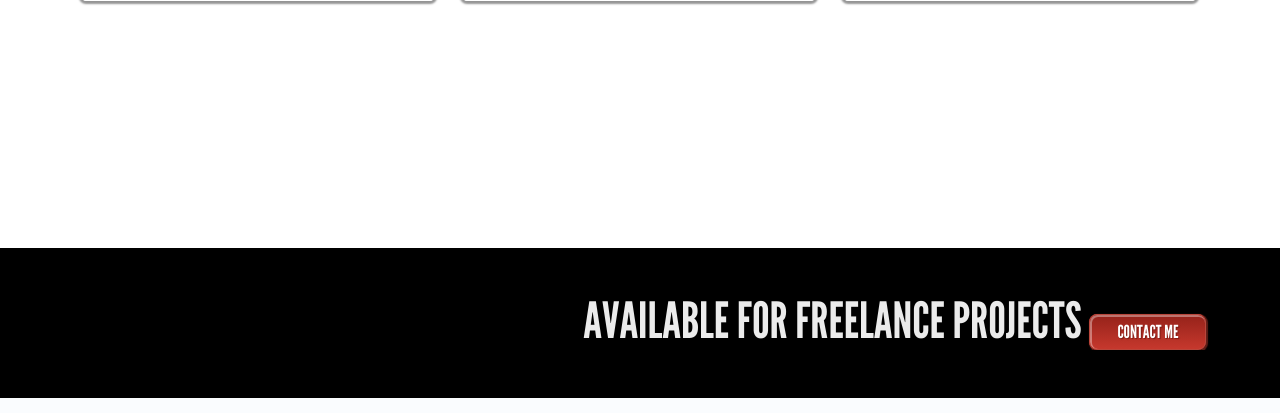
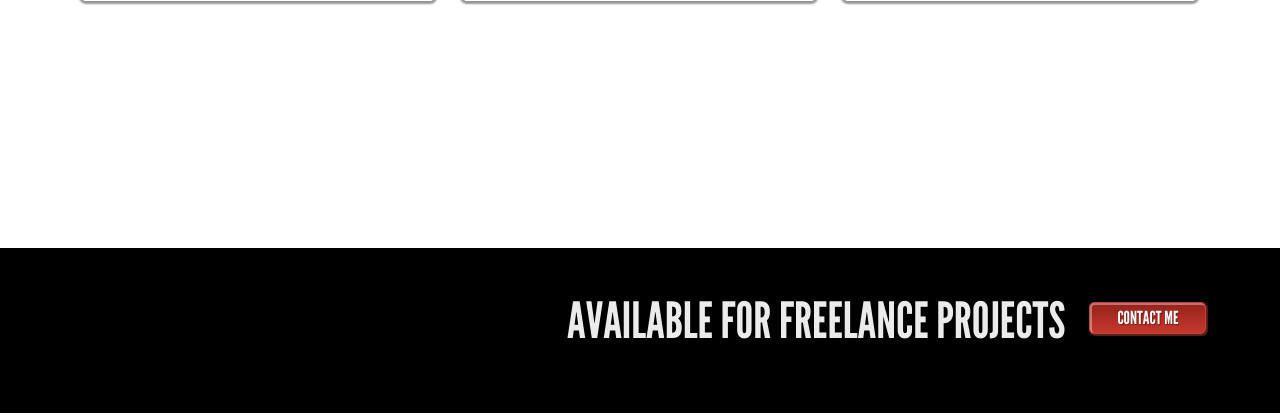
Before and after one commit to thelando618/1140portfolio, a PHP site: page /home.php in a window 1280 px wide. Shown: the part 811-1224 px from the top of the page. Run offline with PHP 8.4, Linux system fonts and the light colour scheme; some libraries are stand-ins or nearby versions.

Commit message:
Finalizing footer.

```diff
--- a/css/styles.css
+++ b/css/styles.css
@@ -162,12 +162,13 @@
 	}
 	.footer-container h1 {
 		color: #ebebeb;
+		display: inline;
 		font-family: 'League Gothic';
 		font-size: 3.125em;
 		line-height: 1em;
 		padding-bottom: 0.5em 0;
 	}
-	.footer-container h1 a.btn {
+	.footer-container a.btn {
 		background: #C14E43;
 		background: -moz-linear-gradient(top,  #95221a 0%, #c6382d 100%);
 		background: -webkit-gradient(linear, left top, left bottom, color-stop(0%,#95221a), color-stop(100%,#c6382d));
@@ -177,18 +178,21 @@
 		background: linear-gradient(to bottom,  #95221a 0%,#c6382d 100%);
 		filter: progid:DXImageTransform.Microsoft.gradient( startColorstr='#95221a', endColorstr='#c6382d',GradientType=0 );
 		border: 1px solid #b9463b;
-		border-radius: 8px;
+		border-radius: 5px;
 		-webkit-box-shadow: 1px 1px 1px 1px #611e18, inset 1px 1px 0px 1px rgba(255, 255, 255, 0.37);
         box-shadow: 1px 1px 1px 1px #611e18, inset 1px 1px 0px 1px rgba(255, 255, 255, 0.37);
 		color: #ffffff;
-		font-size: 0.36em;
-		line-height: 2em;
-		margin-right: 0.2em;
+		display: inline-block;
+		font-family: 'League Gothic';
+		font-size: 1.125em;
+		line-height: 1em;
+		margin: 0 0.2em 1.75em 1.333em;
 		padding: 0.33em 1.5em;
+		position: relative;
 		text-shadow: 1px 1px 1px #7e1a13;
         filter: dropshadow(color=#7e1a13, offx=1, offy=0);
 		text-transform: uppercase;
-
+		vertical-align: middle;
 	}
 	.footer-container h1 a.btn:hover {
 
--- a/includes/footer.php
+++ b/includes/footer.php
@@ -2,7 +2,7 @@
 	<div class="row">
 		<div class="twelvecol">
 
-			<h1>AVAILABLE FOR FREELANCE PROJECTS <a href="mailto:landonzirkelbach@gmail.com" class="btn">Contact Me</a></h1>
+			<h1>AVAILABLE FOR FREELANCE PROJECTS</h1><a href="mailto:landonzirkelbach@gmail.com" class="btn">Contact Me</a>
 		</div>
 
 	</div>
```
